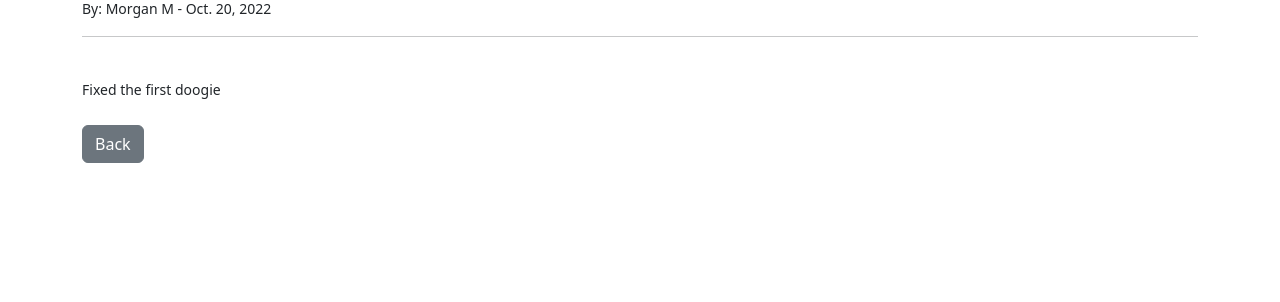
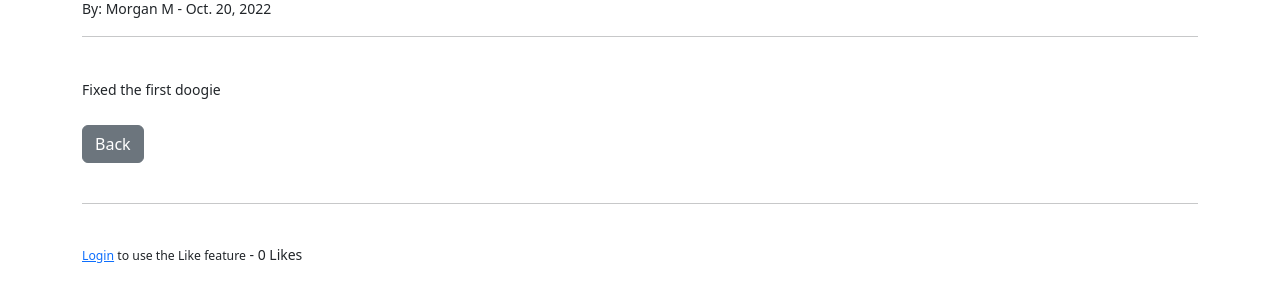
Before and after one commit to mpysys/Nooz-Project, a Django app: page /post/2 in a window 1280 px wide. Shown: the part 140-442 px from the top of the page. Run offline with Django 4.2, Linux system fonts and the light colour scheme; data comes from the database, SQL or seed files in the repository; both versions use the stored data as it was after the commit.

Commit message:
Added Like and Unlike features and logic

```diff
--- a/nooz2/models.py
+++ b/nooz2/models.py
@@ -14,6 +14,10 @@ class Post(models.Model):
     body = models.TextField()
     timestamp = models.DateField(auto_now_add=True)
     category = models.CharField(max_length=255, default='News')
+    likes = models.ManyToManyField(User, related_name='post_user')
+
+    def total_likes(self):
+        return self.likes.count()
 
     def __str__(self):
         return self.title + ' | ' + str(self.author)
--- a/nooz2/urls.py
+++ b/nooz2/urls.py
@@ -1,5 +1,5 @@
 from django.urls import path, re_path
-from .views import HomeView, PostDetailView, NewPostView, EditPostView, DeletePostView, AddCategoryView, CategoryView
+from .views import HomeView, PostDetailView, NewPostView, EditPostView, DeletePostView, AddCategoryView, CategoryView, LikeView
 
 urlpatterns = [
     path('', HomeView.as_view(), name="home"),
@@ -9,4 +9,5 @@ urlpatterns = [
     path('post/edit/<int:pk>', EditPostView.as_view(), name="edit_post"),
     path('post/<int:pk>/delete', DeletePostView.as_view(), name="delete_post"),
     path('category/<str:cats>/', CategoryView, name="category"),
+    path('like/<int:pk>', LikeView, name="like_post"),
 ]
--- a/nooz2/views.py
+++ b/nooz2/views.py
@@ -1,12 +1,13 @@
-from django.shortcuts import render
+from django.shortcuts import render, get_object_or_404
 from django.views.generic import ListView, DetailView, CreateView, UpdateView, DeleteView
 from .models import Post, Category
 from .forms import PostForm, EditForm
-from django.urls import reverse_lazy
+from django.urls import reverse_lazy, reverse
+from django.http import HttpResponseRedirect
 
 # Create your views here.
 
-
+#landing page view and showcase articles
 class HomeView(ListView):
     model = Post
     template_name = 'home.html'
@@ -18,65 +19,97 @@ class HomeView(ListView):
         context ["category_menu"] = category_menu
         return context
 
+#like feature
+def LikeView(request, pk):
+    post = get_object_or_404(Post, id=request.POST.get('post_id'))
+    liked = False
+    if post.likes.filter(id=request.user.id).exists():
+        post.likes.remove(request.user)
+        liked = False
+    else:
+        post.likes.add(request.user)
+        liked = True
 
+    return HttpResponseRedirect(reverse('post-detail', args=[str(pk)]))
+
+#category view
 def CategoryView(request, cats):
     category_posts = Post.objects.filter(category=cats.replace('-', ' '))
     return render(request, 'categories.html', {'cats':cats.title().replace('-', ' '), 'category_posts':category_posts})
-
+    #category list for this specific view
     def get_context_data(self, *args, **kwargs):
             category_menu = Category.objects.all()
             context = super(CategoryView, self).get_context_data(*args, **kwargs)
             context ["category_menu"] = category_menu
             return context
 
+#post detail view
 class PostDetailView(DetailView):
     model = Post
     template_name = 'post_details.html'
-
+    #category list for this specific view
     def get_context_data(self, *args, **kwargs):
         category_menu = Category.objects.all()
         context = super(PostDetailView, self).get_context_data(*args, **kwargs)
+
+        #stuff corresponsds to various posts as many to many key
+        stuff = get_object_or_404(Post, id=self.kwargs['pk'])
+        total_likes = stuff.total_likes()
+
+        # Liked variable pass through to call
+        liked = False
+        if stuff.likes.filter(id=self.request.user.id).exists():
+            liked = True
+
         context ["category_menu"] = category_menu
+        context["total_likes"] = total_likes
+        context["liked"] = liked
         return context
 
+#new post view
 class NewPostView(CreateView):
     model = Post
     form_class = PostForm
     template_name = 'new_post.html'
     #fields = '__all__'
+    #category list for this specific view
     def get_context_data(self, *args, **kwargs):
         category_menu = Category.objects.all()
         context = super(NewPostView, self).get_context_data(*args, **kwargs)
         context ["category_menu"] = category_menu
         return context
 
+#add a category view
 class AddCategoryView(CreateView):
     model = Category
     template_name = 'add_category.html'
     fields = '__all__'
-
+    #category list for this specific view
     def get_context_data(self, *args, **kwargs):
         category_menu = Category.objects.all()
         context = super(AddCategoryView, self).get_context_data(*args, **kwargs)
         context ["category_menu"] = category_menu
         return context
 
+#edit post view
 class EditPostView(UpdateView):
     model = Post
     template_name = 'update_post.html'
     form_class = EditForm
     #  fields = ['title', 'title_tag', 'body']
+    #category list for this specific view
     def get_context_data(self, *args, **kwargs):
             category_menu = Category.objects.all()
             context = super(EditPostView, self).get_context_data(*args, **kwargs)
             context ["category_menu"] = category_menu
             return context
 
+#delete a post view
 class DeletePostView(DeleteView):
     model = Post
     template_name = 'delete_post.html'
     success_url = reverse_lazy('home')
-
+    #category list for this specific view
     def get_context_data(self, *args, **kwargs):
                 category_menu = Category.objects.all()
                 context = super(DeletePostView, self).get_context_data(*args, **kwargs)
--- a/templates/navbar.html
+++ b/templates/navbar.html
@@ -1,6 +1,6 @@
 <nav class="navbar navbar-expand-lg navbar-dark bg-dark">
     <div class="container-fluid">
-      <a class="navbar-brand" href="#">Nooz</a>
+      <a class="navbar-brand" href="{% url 'home' %}">Nooz</a>
       <button class="navbar-toggler" type="button" data-bs-toggle="collapse" data-bs-target="#navbarNavDropdown" aria-controls="navbarNavDropdown" aria-expanded="false" aria-label="Toggle navigation">
         <span class="navbar-toggler-icon"></span>
       </button>
--- a/templates/post_details.html
+++ b/templates/post_details.html
@@ -24,4 +24,24 @@
     <br/><br/>
     <a href="{% url 'home' %}" class="btn btn-secondary">Back</a>
 
+    <br/><br/>
+    <hr>
+    <br/>
+    <form action="{% url 'like_post' post.pk %}" method="POST">
+        {% csrf_token %}
+    {% if user.is_authenticated %}
+        {% if liked %}
+            <button type="submit", name="post_id", value="{{post.id}}", class="btn btn-danger btn-sm">Unlike</button>
+        {% else %}
+            <button type="submit", name="post_id", value="{{post.id}}", class="btn btn-primary btn-sm">Like</button>
+        {% endif %}
+    {% else %}
+        <small><a href="{% url 'login' %}">Login</a>
+           to use the Like feature</small>
+    {% endif %}
+
+        - {{ total_likes }} Likes
+    </form>
+
+
 {% endblock %}
```
Also changed, not shown: db.sqlite3, nooz2/migrations/0007_post_likes.py (added). Lines whose indentation alone changed are shown as unchanged.
